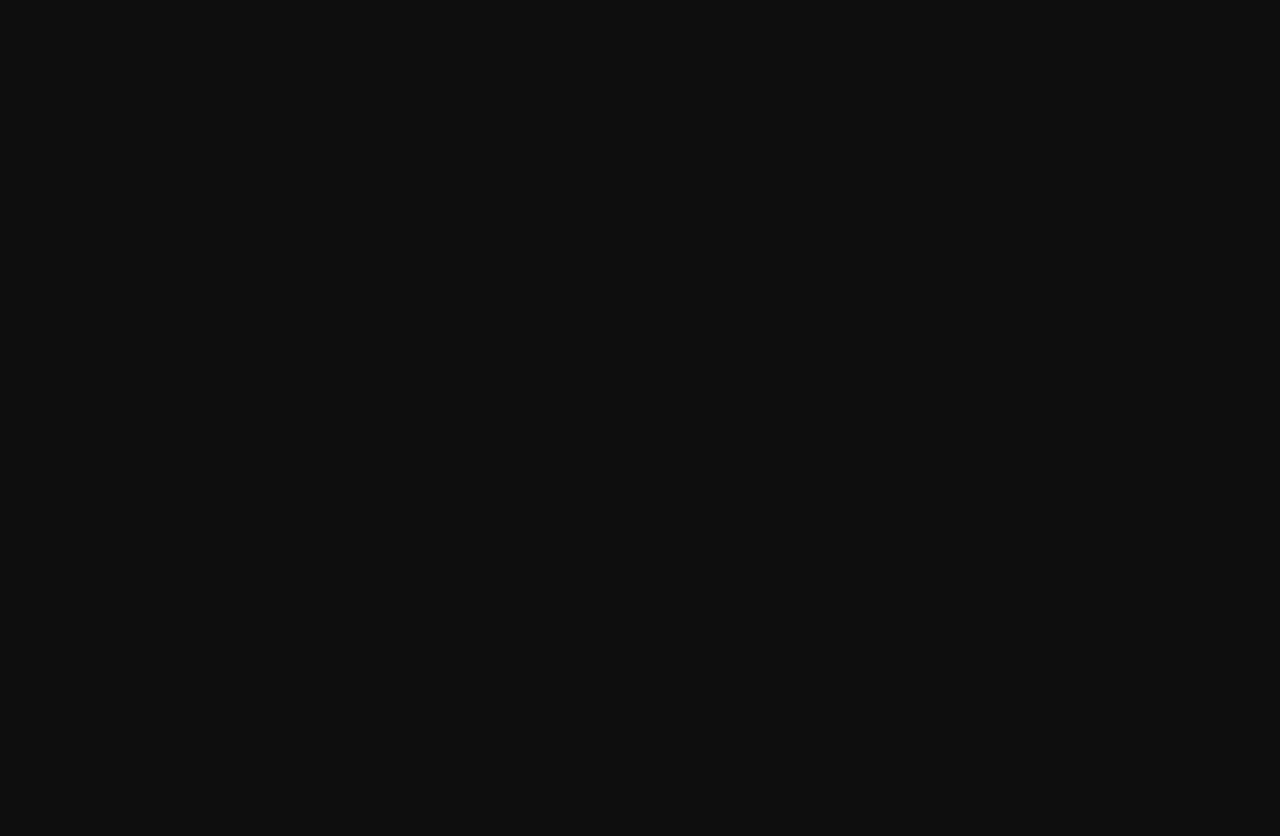
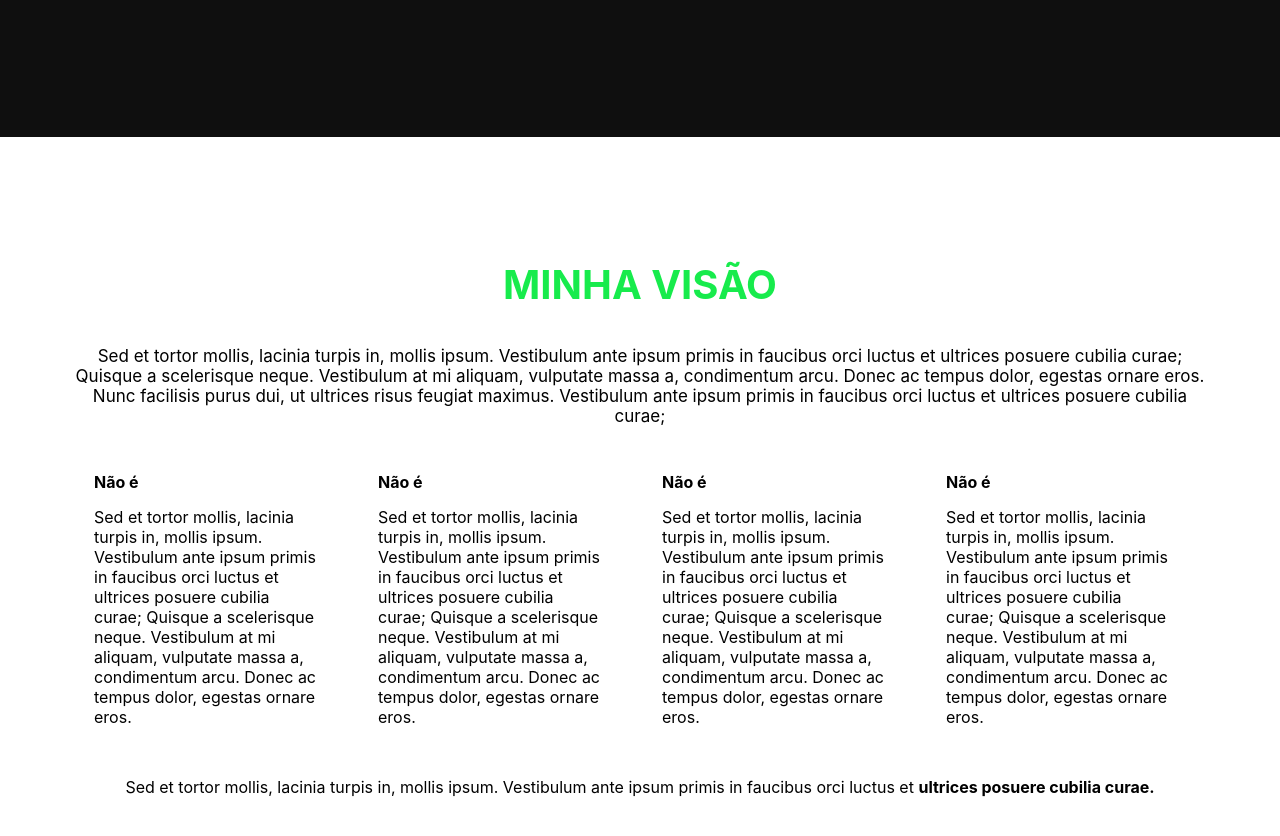
Before and after one commit to joaogrs/portifolioJoaoGRS, a React (Create React App) app in the folder app-jgrs/: page / in a window 1280 px wide. Shown: the part 620-1456 px from the top of the page. Before the commit the page ends 800 px from the top, so only its background shows below. Built offline with nearby package versions, Linux system fonts and the light colour scheme.

Commit message:
estilização inicial about me

```diff
--- a/app-jgrs/public/index.html
+++ b/app-jgrs/public/index.html
@@ -1,5 +1,5 @@
 <!DOCTYPE html>
-<html lang="en">
+<html lang="pt-br">
   <head>
     <meta charset="utf-8" />
     <link rel="icon" href="%PUBLIC_URL%/favicon.ico" />
--- a/app-jgrs/src/App.css
+++ b/app-jgrs/src/App.css
@@ -1,3 +1,5 @@
+
+
 .App {
   text-align: center;
 }
@@ -28,6 +30,11 @@
   color: #61dafb;
 }
 
+.containerApp {
+  margin: 0;
+  padding: 0;
+}
+
 @keyframes App-logo-spin {
   from {
     transform: rotate(0deg);
--- a/app-jgrs/src/App.js
+++ b/app-jgrs/src/App.js
@@ -3,7 +3,7 @@ import { Route, Switch } from 'react-router-dom';
 import mainPage from './Pages/mainPage'
 function App() {
   return (
-    <section>
+    <section className='containerApp'>
       <Switch>
         <Route exact path="/" component={ mainPage }/>
       </Switch>
--- a/app-jgrs/src/Components/AboutMe.js
+++ b/app-jgrs/src/Components/AboutMe.js
@@ -1,26 +1,27 @@
 import React from 'react';
+import '../styles/aboutMe.css'
 
-const AboutMe = () => {
+const AboutMe = () => (
   <section className='aboutMe'>
     <div className='wrapStart'>
       <h1>
-        LOREM IPSUM
+       MINHA VISÃO
       </h1>
       <p>
       Sed et tortor mollis, lacinia turpis in, mollis ipsum. Vestibulum ante ipsum primis in faucibus orci luctus et ultrices posuere cubilia curae; Quisque a scelerisque neque. Vestibulum at mi aliquam, vulputate massa a, condimentum arcu. Donec ac tempus dolor, egestas ornare eros. Nunc facilisis purus dui, ut ultrices risus feugiat maximus. Vestibulum ante ipsum primis in faucibus orci luctus et ultrices posuere cubilia curae;
       </p>
     </div>
     <div className='wrapMedium'>
-      <ul>
-      <li><strong>Não é</strong>Sed et tortor mollis, lacinia turpis in, mollis ipsum. Vestibulum ante ipsum primis in faucibus orci luctus et ultrices posuere cubilia curae; Quisque a scelerisque neque. Vestibulum at mi aliquam, vulputate massa a, condimentum arcu. Donec ac tempus dolor, egestas ornare eros.</li>
-      <li><strong>Não é</strong>Sed et tortor mollis, lacinia turpis in, mollis ipsum. Vestibulum ante ipsum primis in faucibus orci luctus et ultrices posuere cubilia curae; Quisque a scelerisque neque. Vestibulum at mi aliquam, vulputate massa a, condimentum arcu. Donec ac tempus dolor, egestas ornare eros.</li>
-      <li><strong>Não é</strong>Sed et tortor mollis, lacinia turpis in, mollis ipsum. Vestibulum ante ipsum primis in faucibus orci luctus et ultrices posuere cubilia curae; Quisque a scelerisque neque. Vestibulum at mi aliquam, vulputate massa a, condimentum arcu. Donec ac tempus dolor, egestas ornare eros.</li>
-      <li><strong>Não é</strong>Sed et tortor mollis, lacinia turpis in, mollis ipsum. Vestibulum ante ipsum primis in faucibus orci luctus et ultrices posuere cubilia curae; Quisque a scelerisque neque. Vestibulum at mi aliquam, vulputate massa a, condimentum arcu. Donec ac tempus dolor, egestas ornare eros.</li>
-      <p>Sed et tortor mollis, lacinia turpis in, mollis ipsum. Vestibulum ante ipsum primis in faucibus orci luctus et ultrices posuere cubilia curae.</p>
+      <ul className='cards'>
+      <li className='cardAtrb'><strong>Não é</strong>Sed et tortor mollis, lacinia turpis in, mollis ipsum. Vestibulum ante ipsum primis in faucibus orci luctus et ultrices posuere cubilia curae; Quisque a scelerisque neque. Vestibulum at mi aliquam, vulputate massa a, condimentum arcu. Donec ac tempus dolor, egestas ornare eros.</li>
+      <li className='cardAtrb'><strong>Não é</strong>Sed et tortor mollis, lacinia turpis in, mollis ipsum. Vestibulum ante ipsum primis in faucibus orci luctus et ultrices posuere cubilia curae; Quisque a scelerisque neque. Vestibulum at mi aliquam, vulputate massa a, condimentum arcu. Donec ac tempus dolor, egestas ornare eros.</li>
+      <li className='cardAtrb'><strong>Não é</strong>Sed et tortor mollis, lacinia turpis in, mollis ipsum. Vestibulum ante ipsum primis in faucibus orci luctus et ultrices posuere cubilia curae; Quisque a scelerisque neque. Vestibulum at mi aliquam, vulputate massa a, condimentum arcu. Donec ac tempus dolor, egestas ornare eros.</li>
+      <li className='cardAtrb'><strong>Não é</strong>Sed et tortor mollis, lacinia turpis in, mollis ipsum. Vestibulum ante ipsum primis in faucibus orci luctus et ultrices posuere cubilia curae; Quisque a scelerisque neque. Vestibulum at mi aliquam, vulputate massa a, condimentum arcu. Donec ac tempus dolor, egestas ornare eros.</li>
       </ul>
+      <p>Sed et tortor mollis, lacinia turpis in, mollis ipsum. Vestibulum ante ipsum primis in faucibus orci luctus et <strong>ultrices posuere cubilia curae.</strong></p>
     </div>
   </section>
 
-}
+)
 
 export default AboutMe;
--- a/app-jgrs/src/Pages/mainPage.js
+++ b/app-jgrs/src/Pages/mainPage.js
@@ -1,6 +1,7 @@
 import React from "react";
 import Header from "../Components/Header";
 import Home from "../Components/Home";
+import AboutMe from "../Components/AboutMe";
 
 
 const mainPage = () => {
@@ -8,6 +9,7 @@ const mainPage = () => {
     <section>
       <Header/>
       <Home />
+      <AboutMe/>
     </section>
     )
 }
--- a/app-jgrs/src/index.css
+++ b/app-jgrs/src/index.css
@@ -1,6 +1,7 @@
 @import url('https://cdnjs.cloudflare.com/ajax/libs/font-awesome/5.15.4/css/all.min.css');
 body {
   margin: 0;
+  padding: 0;
   font-family: -apple-system, BlinkMacSystemFont, 'Segoe UI', 'Roboto', 'Oxygen',
     'Ubuntu', 'Cantarell', 'Fira Sans', 'Droid Sans', 'Helvetica Neue',
     sans-serif;
@@ -14,3 +15,8 @@ code {
   font-family: source-code-pro, Menlo, Monaco, Consolas, 'Courier New',
     monospace;
 }
+
+.containerHtml {
+  margin: 0;
+  padding: 0;
+}
--- /dev/null
+++ b/app-jgrs/src/styles/aboutMe.css
@@ -0,0 +1,49 @@
+.aboutMe {
+  background-color: white;
+  color: black;
+  margin-bottom: 0px;
+  padding: 10px;
+}
+
+.cards {
+    display: flex;
+    justify-content: space-evenly;
+    margin-right: 40px;
+}
+
+.cardAtrb {
+  display: flex;
+  flex-direction: column;
+  max-width: 225px;
+  margin-right: 15px;
+}
+
+.cardAtrb strong{
+  padding-bottom: 15px;
+}
+
+.wrapStart {
+  display: flex;
+  flex-direction: column;
+  align-items: center;
+}
+
+.wrapStart h1 {
+  font-size: 40px;
+  color: #17eb4c;
+  margin-bottom: 20px;
+  padding-top: 60px;
+  }
+
+.wrapStart p {
+  text-align: center;
+  font-size: 17px;
+  max-width: 1130px;
+  margin-bottom: 30px;
+}
+
+.wrapMedium p {
+  text-align: center;
+  margin-top: 50px;
+  padding-bottom: 60px;
+}
--- a/app-jgrs/src/styles/home.css
+++ b/app-jgrs/src/styles/home.css
@@ -2,6 +2,7 @@
   margin-top: 100px;
   margin-left: 140px;
   width: 300px;
+  height: 575px;
 }
 
 .homeContainer button {
```
